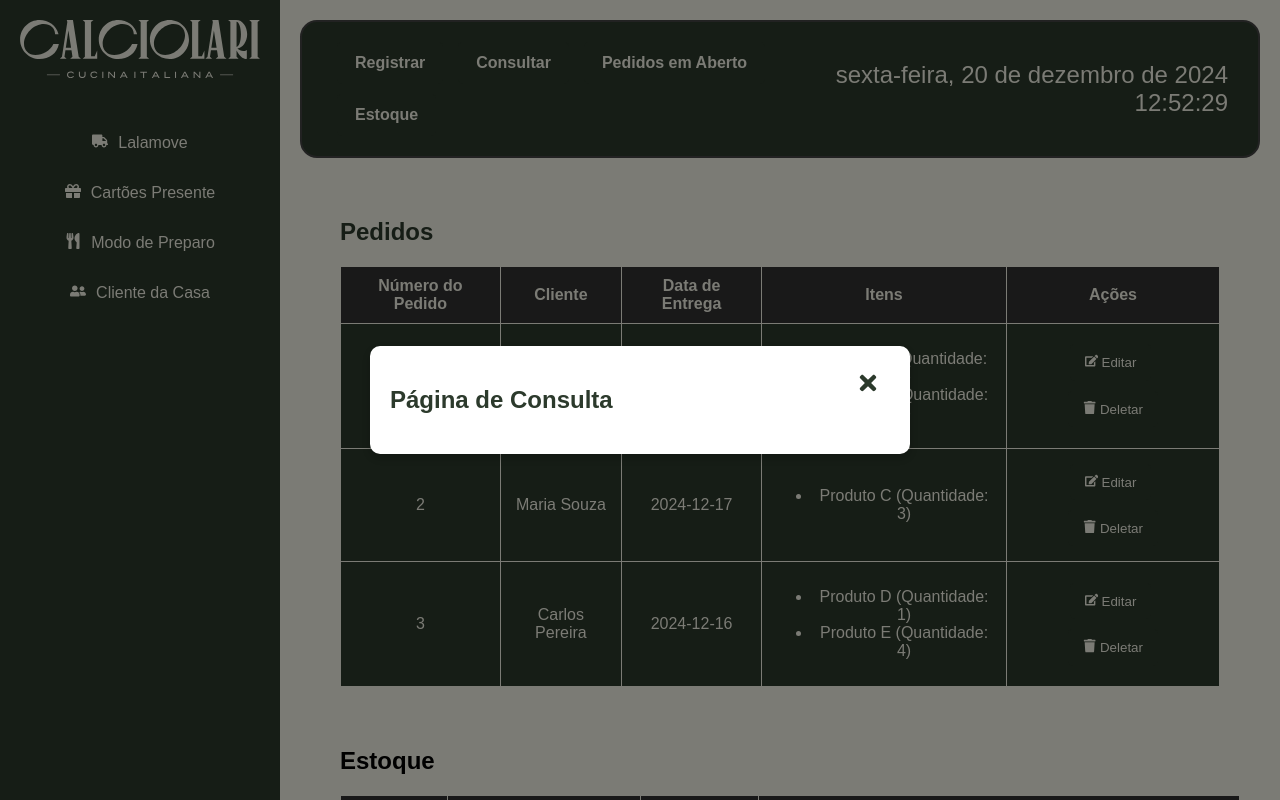
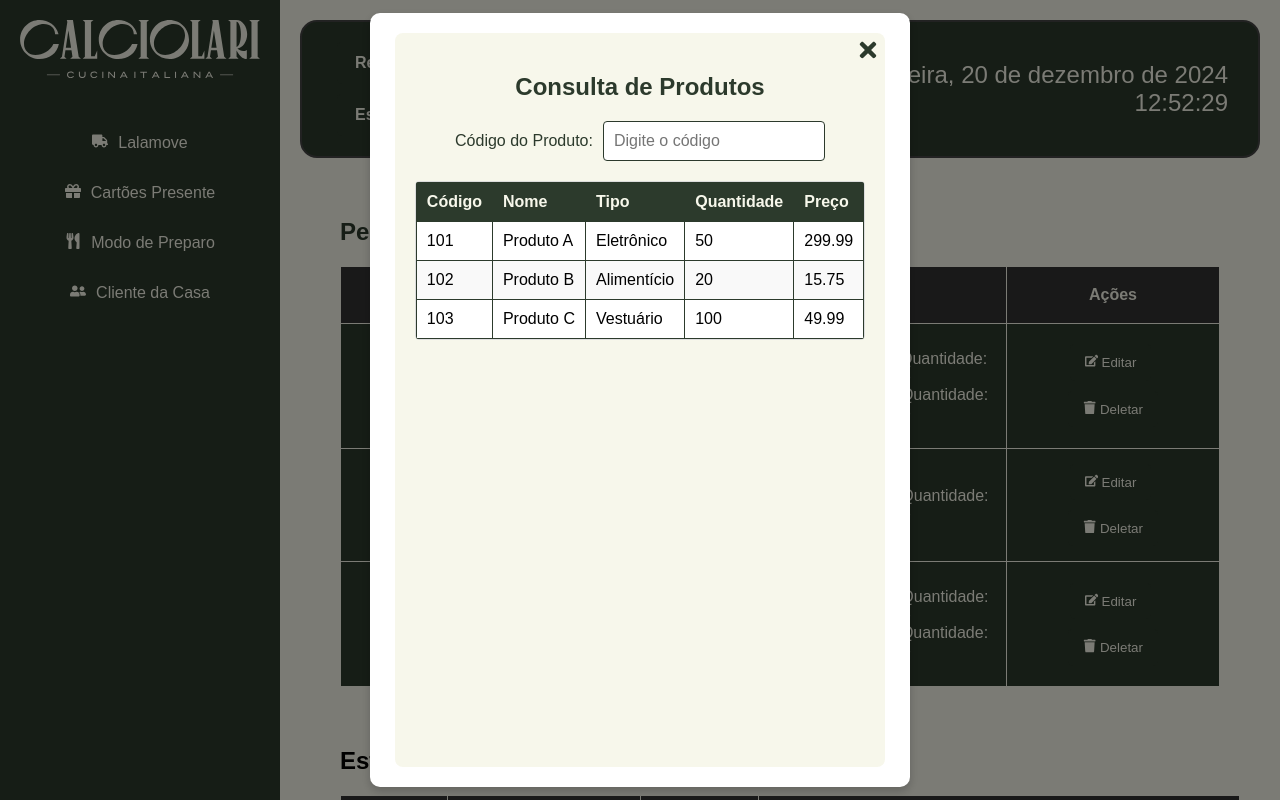
Before and after one commit to heyluannlucas/calciolari-app, a React (Create React App) app: page / in a window 1280 px wide. Both pictures are taken after a click on the button "Consultar". Shown: the top 800 px of the page. Built offline with nearby package versions, Linux system fonts and the light colour scheme.

Commit message:
add: consultar produtos

```diff
--- a/src/App.css
+++ b/src/App.css
@@ -1,12 +1,12 @@
-/* Aplicando a fonte Work Sans globalmente */
-body {
-  font-family: 'Work Sans', sans-serif;
+html, body {
+  height: 100%;
   margin: 0;
   padding: 0;
   box-sizing: border-box;
+  font-family: 'Work Sans', sans-serif;
+  background-color: #F7F7EB;
 }
 
-/* Estilo existente */
 .app-container {
   display: flex;
   height: 100vh;
@@ -69,8 +69,8 @@ body {
   padding: 15px 30px;
   background: #2C3A2C;
   color: #F7F7EB;
-  border: 2px solid #444; /* Borda personalizada */
-  border-radius: 17px; /* Bordas arredondadas */
+  border: 2px solid #444;
+  border-radius: 17px;
 }
 
 
@@ -182,7 +182,7 @@ button:hover {
 }
 
 .overlay-content {
-  position: relative; /* Torna o container referência para o botão */
+  position: relative;
   background: #fff;
   color: #2C3A2C;
   padding: 20px;
@@ -196,7 +196,7 @@ button:hover {
 
 .close-button {
   position: absolute;
-  top: 10px; /* Ajusta a posição dentro do container */
+  top: 10px;
   right: 10px;
   background: none;
   border: none;
--- a/src/components/Estoque.js
+++ b/src/components/Estoque.js
@@ -125,7 +125,6 @@ function Estoque() {
         </tbody>
       </table>
 
-      {/* Modal de Reabastecimento */}
       {reabastecendoItem && (
         <div className="modal">
           <div className="modal-content">
@@ -158,7 +157,6 @@ function Estoque() {
         </div>
       )}
 
-      {/* Modal de Abatimento */}
       {abatendoItem && (
         <div className="modal">
           <div className="modal-content">
--- a/src/components/Navbar.js
+++ b/src/components/Navbar.js
@@ -1,4 +1,4 @@
-import React, { useEffect, useState, useRef } from "react";
+import React, { useState, useEffect, useRef } from "react";
 import "./Navbar.css";
 
 function Navbar({ onNavClick }) {
--- a/src/components/OverlayPage.js
+++ b/src/components/OverlayPage.js
@@ -3,6 +3,7 @@ import { FaTimes } from "react-icons/fa";
 import CriarCliente from "../pages/CriarCliente";
 import CriarProduto from "../pages/CriarProduto";
 import CriarPedido from "../pages/CriarPedido";
+import ConsultarProdutos from "../pages/ConsultarProdutos";
 
 function OverlayPage({ page, onClose }) {
   const renderPageContent = () => {
@@ -14,7 +15,7 @@ function OverlayPage({ page, onClose }) {
       case "RegistrarPedido":
         return <CriarPedido />;
       case "Consultar":
-        return <h2>Página de Consulta</h2>;
+        return <ConsultarProdutos />;
       case "Pedidos em Aberto":
         return <h2>Página de Pedidos em Aberto</h2>;
       case "Estoque":
@@ -26,21 +27,36 @@ function OverlayPage({ page, onClose }) {
 
   const handleOverlayClick = (e) => {
     if (e.target.className === "overlay") {
-      if (window.confirm("Tem certeza que deseja sair sem salvar?")) {
+      if (page === "Consultar") {
+        onClose();
+      } else if (window.confirm("Tem certeza que deseja sair sem salvar?")) {
         onClose();
       }
     }
   };
 
   const handleCloseClick = () => {
-    if (window.confirm("Tem certeza que deseja sair sem salvar?")) {
+    if (page === "Consultar") {
+      onClose();
+    } else if (window.confirm("Tem certeza que deseja sair sem salvar?")) {
       onClose();
     }
   };
 
   return (
-    <div className="overlay" onClick={handleOverlayClick}>
-      <div className="overlay-content">
+    <div
+      className="overlay"
+      onClick={handleOverlayClick}
+      style={{ display: "flex", justifyContent: "center", alignItems: "center" }}
+    >
+      <div
+        className="overlay-content"
+        style={
+          page === "Consultar"
+            ? { width: "1345px", height: "734px", display: "flex", flexDirection: "row" }
+            : {}
+        }
+      >
         <button className="close-button" onClick={handleCloseClick}>
           <FaTimes size={24} />
         </button>
--- a/src/components/Pedidos.js
+++ b/src/components/Pedidos.js
@@ -1,9 +1,9 @@
 import React, { useState, useEffect } from "react";
-import { FaEdit, FaSave, FaTrash } from "react-icons/fa"; // Importando ícones adicionais
+import { FaEdit, FaSave, FaTrash } from "react-icons/fa";
 
 function Pedidos() {
   const [pedidos, setPedidos] = useState([]);
-  const [editingRow, setEditingRow] = useState(null); // Linha em edição
+  const [editingRow, setEditingRow] = useState(null);
 
   useEffect(() => {
     const mockPedidos = [
--- /dev/null
+++ b/src/pages/ConsultarProdutos.js
@@ -0,0 +1,96 @@
+import React, { useState } from "react";
+import "../styles/ConsultarProdutos.css";
+
+function Consultar() {
+  const mockData = [
+    {
+      code: 101,
+      name: "Produto A",
+      type: "Eletrônico",
+      quantity: 50,
+      price: 299.99,
+    },
+    {
+      code: 102,
+      name: "Produto B",
+      type: "Alimentício",
+      quantity: 20,
+      price: 15.75,
+    },
+    {
+      code: 103,
+      name: "Produto C",
+      type: "Vestuário",
+      quantity: 100,
+      price: 49.99,
+    },
+  ];
+
+  const [searchCode, setSearchCode] = useState("");
+  const [filteredProducts, setFilteredProducts] = useState(mockData);
+
+  const handleSearch = (e) => {
+    const value = e.target.value;
+    setSearchCode(value);
+
+    if (value) {
+      const filtered = mockData.filter((product) =>
+        product.code.toString().includes(value)
+      );
+      setFilteredProducts(filtered);
+    } else {
+      setFilteredProducts(mockData);
+    }
+  };
+
+  return (
+    <div className="consultar">
+      <h2>Consulta de Produtos</h2>
+      <div className="search-bar">
+        <label htmlFor="searchCode">Código do Produto:</label>
+        <input
+          id="searchCode"
+          type="number"
+          value={searchCode}
+          onChange={handleSearch}
+          placeholder="Digite o código"
+        />
+      </div>
+
+      <div className="table-container">
+        <table>
+          <thead>
+            <tr>
+              <th>Código</th>
+              <th>Nome</th>
+              <th>Tipo</th>
+              <th>Quantidade</th>
+              <th>Preço</th>
+            </tr>
+          </thead>
+          <tbody>
+            {filteredProducts.length > 0 ? (
+              filteredProducts.map((product) => (
+                <tr key={product.code}>
+                  <td>{product.code}</td>
+                  <td>{product.name}</td>
+                  <td>{product.type}</td>
+                  <td>{product.quantity}</td>
+                  <td>{product.price.toFixed(2)}</td>
+                </tr>
+              ))
+            ) : (
+              <tr>
+                <td colSpan="5" className="no-data">
+                  Nenhum produto encontrado.
+                </td>
+              </tr>
+            )}
+          </tbody>
+        </table>
+      </div>
+    </div>
+  );
+}
+
+export default Consultar;
--- a/src/pages/CriarPedido.js
+++ b/src/pages/CriarPedido.js
@@ -6,7 +6,7 @@ const CriarPedido = () => {
     customerName: "",
     orderNumber: "",
     deliveryDate: "",
-    items: [{ itemName: "", quantity: "", price: "" }], // Exemplo inicial de item
+    items: [{ itemName: "", quantity: "", price: "" }],
   });
 
   const handleChange = (e) => {
@@ -36,7 +36,7 @@ const CriarPedido = () => {
   const handleSubmit = (e) => {
     e.preventDefault();
     console.log("Pedido criado:", formData);
-    // Aqui você pode enviar os dados para uma API ou processá-los conforme necessário
+    // Aqui você pode enviar os dados para a API
     setFormData({
       customerName: "",
       orderNumber: "",
--- a/src/pages/CriarProduto.js
+++ b/src/pages/CriarProduto.js
@@ -18,7 +18,7 @@ const CriarProduto = () => {
   const handleSubmit = (e) => {
     e.preventDefault();
     console.log("Produto criado:", formData);
-    // Aqui você pode enviar os dados para uma API ou processá-los conforme necessário
+    // Aqui você pode enviar os dados para a API
     setFormData({ code: "", name: "", type: "", quantity: "", price: "" });
   };
 
--- /dev/null
+++ b/src/styles/ConsultarProdutos.css
@@ -0,0 +1,84 @@
+.consultar {
+    padding: 20px;
+    background-color: #F7F7EB;
+    color: #2C3A2C;
+    border-radius: 8px;
+    max-width: 800px;
+    margin: 0 auto;
+    font-family: Arial, sans-serif;
+}
+
+.consultar h2 {
+    text-align: center;
+    color: #2C3A2C;
+    margin-bottom: 20px;
+}
+
+.consultar .search-bar {
+    display: flex;
+    justify-content: center;
+    align-items: center;
+    gap: 10px;
+    margin-bottom: 20px;
+}
+
+.consultar .search-bar input {
+    padding: 10px;
+    border: 1px solid #2C3A2C;
+    border-radius: 4px;
+    font-size: 1rem;
+    width: 200px;
+}
+
+.consultar .search-bar button {
+    padding: 10px 15px;
+    border: none;
+    border-radius: 4px;
+    background-color: #2C3A2C;
+    color: #F7F7EB;
+    cursor: pointer;
+    transition: background-color 0.3s;
+}
+
+.consultar .search-bar button:hover {
+    background-color: #3e4b3e;
+}
+
+.table-container {
+    max-height: 300px;
+    overflow-y: auto;
+    border: 1px solid #ddd;
+    border-radius: 4px;
+}
+
+.table-container table {
+    width: 100%;
+    border-collapse: collapse;
+}
+
+.table-container th,
+.table-container td {
+    text-align: left;
+    padding: 10px;
+    border: 1px solid #2C3A2C;
+    color: #000;
+}
+
+.table-container th {
+    background-color: #2C3A2C;
+    color: #F7F7EB;
+}
+
+.table-container tr:nth-child(even) {
+    background-color: #f9f9f9;
+}
+
+.table-container tr:nth-child(odd) {
+    background-color: #ffffff;
+}
+
+.no-data {
+    text-align: center;
+    font-size: 1rem;
+    color: #2C3A2C;
+}
```
